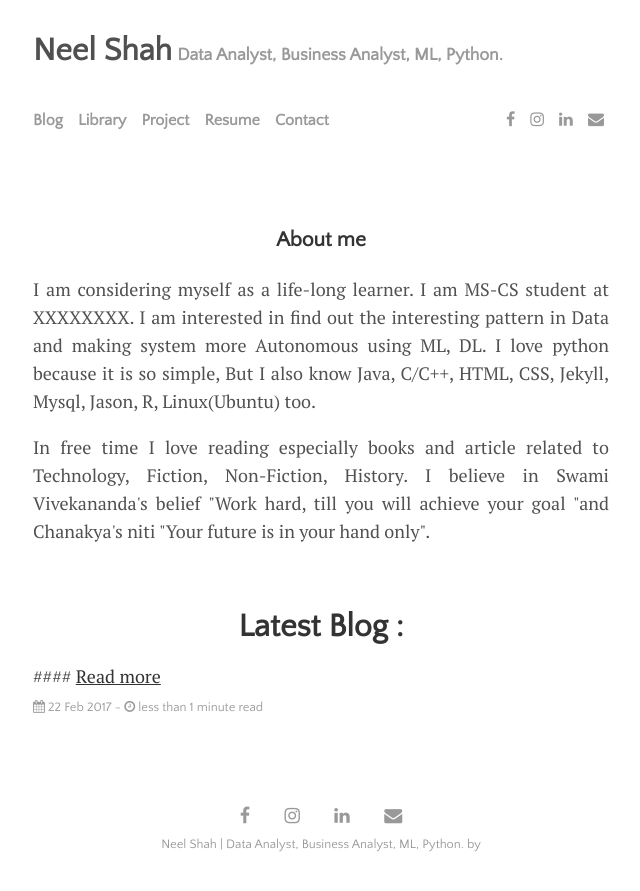
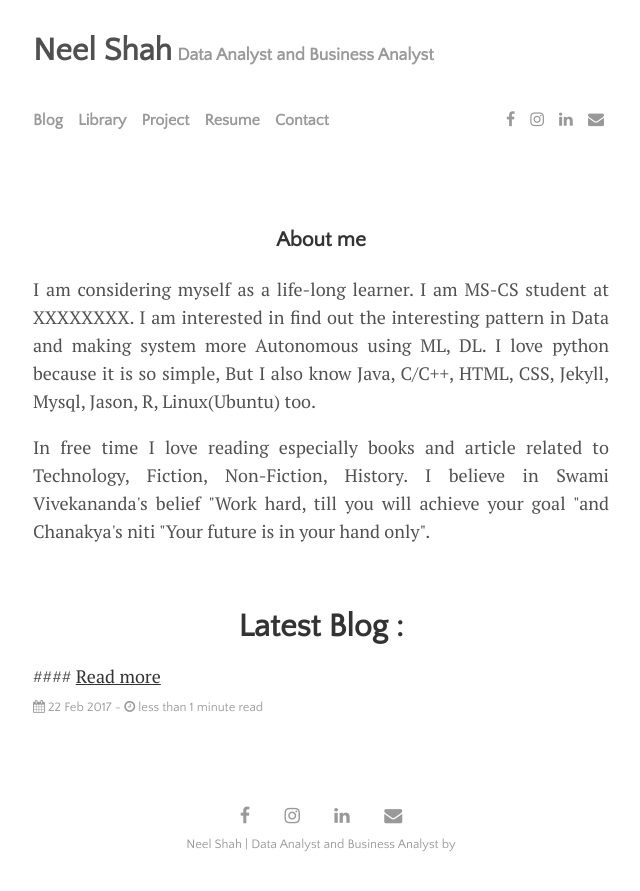
Before and after one commit to NeelShah18/neelshah18.github.io, a Jekyll site: the page built from index.html, in a window 1280 px wide. Shown: the top 891 px of the page, without its empty margins (319-959 px from the left). Built offline with Jekyll 4.4.1, drawn with Linux system fonts in a browser that asks for light colours; nearby versions of some CDN libraries; the list of posts is cut into pages by our own code.

Commit message:
Update _config.yml

```diff
--- a/_config.yml
+++ b/_config.yml
@@ -1,6 +1,6 @@
 # Site Settings
 title:               Neel Shah
-tagline:             Data Analyst, Business Analyst, ML, Python.
+tagline:             Data Analyst and Business Analyst
 description:
 baseurl:            "https://github.com/NeelShah18/neelshah18.github.io"
 url:                "https://github.com/NeelShah18/neelshah18.github.io"
```
